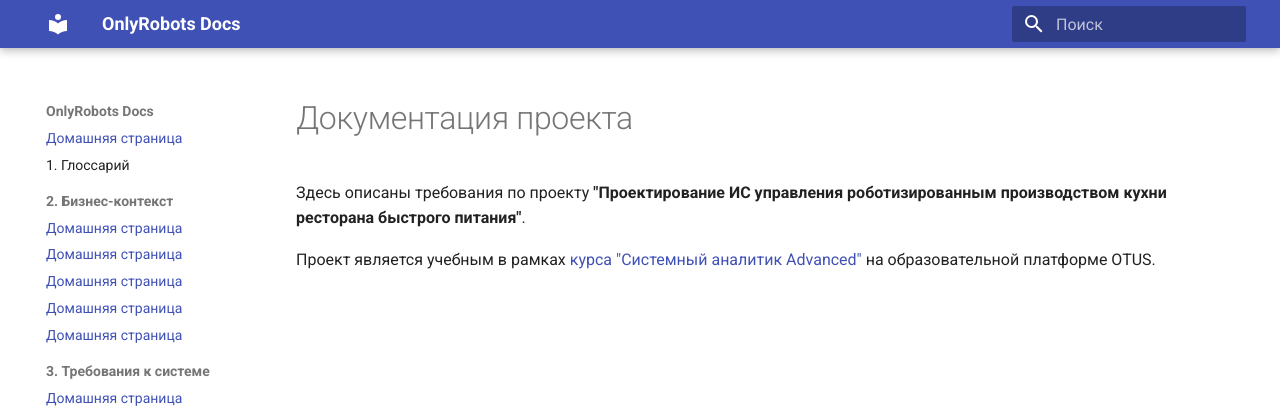
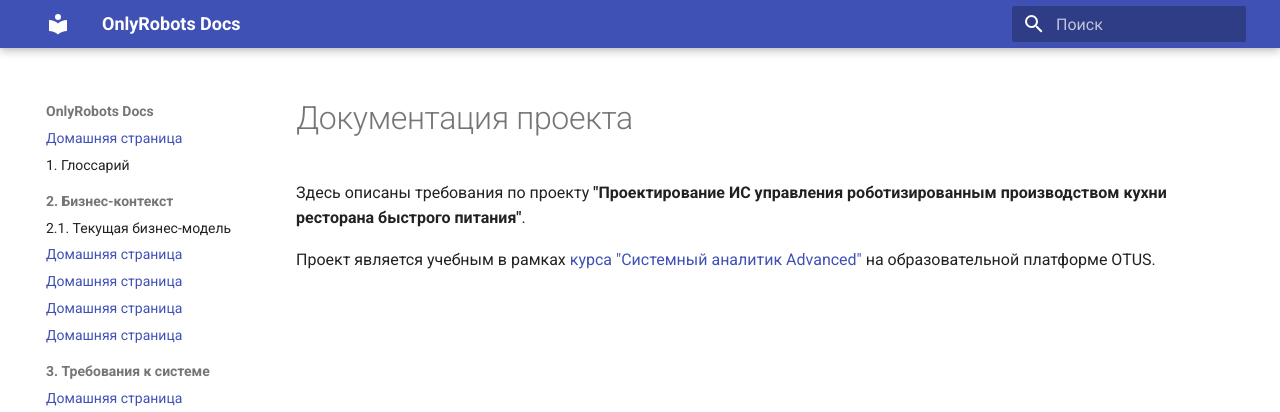
Before and after one commit to TenitilovaD/OTUS_SA_OnlyRobots, an MkDocs documentation site: the page built from docs/index.md, in a window 1280 px wide. Shown: the top 412 px of the page. Built offline with MkDocs 1.6.1 and Material for MkDocs 9.7.7, drawn with Linux system fonts in a browser that asks for light colours; some of the changed lines change nothing that is shown.

Commit message:
Update mkdocs.yml

```diff
--- a/mkdocs.yml
+++ b/mkdocs.yml
@@ -13,7 +13,7 @@ nav:
   - Домашняя страница: index.md
   - 1. Глоссарий: glossary.md
   - 2. Бизнес-контекст:
-    - 2.1. Текущая бизнес-модель: index.md
+    - 2.1. Текущая бизнес-модель: current_business_model.md
     - 2.2. Цель: index.md
     - 2.3. Метрики: index.md
     - 2.4. Бизнес-процессы: index.md
```
